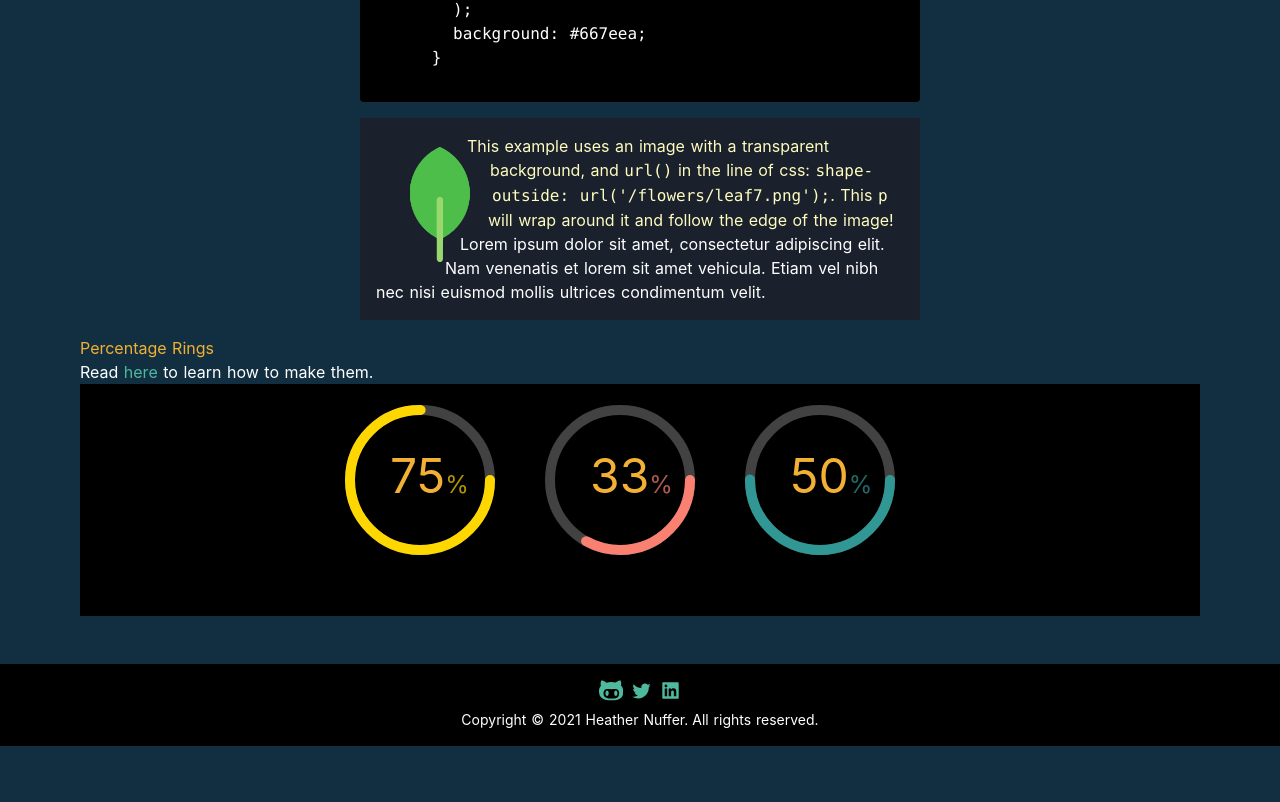
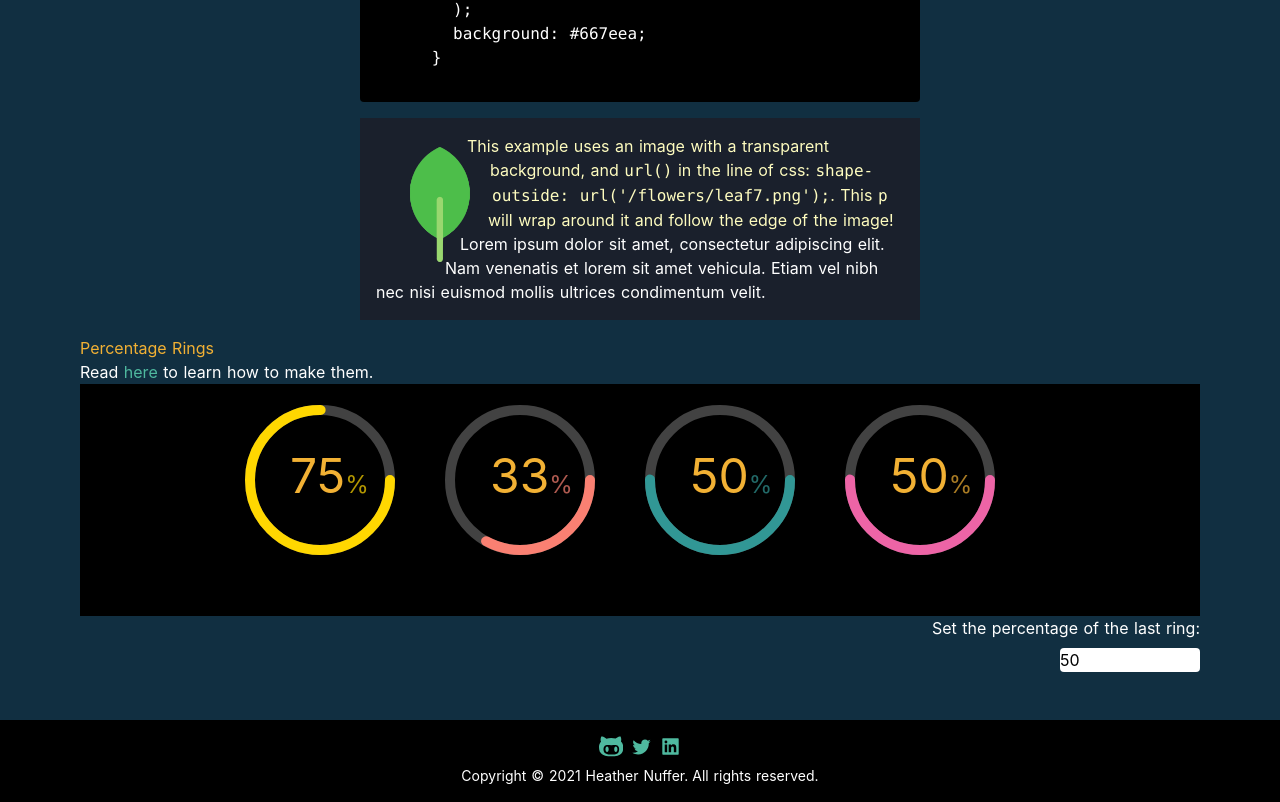
Before and after one commit to ethyl2/nuxt-experiment, a Nuxt app: page /arts/shapes in a window 1280 px wide. Shown: the part 3752-4554 px from the top of the page. Before the commit the page ends 4498 px from the top, so only its background shows below. Built offline with nearby package versions, Linux system fonts and the light colour scheme; a web font is replaced by a local one.

Commit message:
Feat: User can specify % for last percentage ring

```diff
--- a/pages/arts/shapes.vue
+++ b/pages/arts/shapes.vue
@@ -1,4 +1,8 @@
-<style scoped>
+<style>
+:root {
+  --custom: 50;
+}
+
 .triangle {
   width: 0;
   height: 0;
@@ -194,8 +198,6 @@
 }
 
 .rings {
-  display: flex;
-  flex-direction: row;
   padding: 1rem;
   background: black;
   align-items: center;
@@ -205,7 +207,8 @@
 .percent1,
 .percent2,
 .percent3,
-svg,
+.percent4,
+.rings svg,
 circle {
   width: 200px;
   height: 200px;
@@ -242,6 +245,13 @@ circle:nth-child(1) {
 .percent3 circle:nth-child(2) {
   stroke-dashoffset: calc(440 - (440 * 50) / 100);
   stroke: #319795;
+  animation: percent 1.8s linear;
+  animation-delay: 2s;
+}
+
+.percent4 circle:nth-child(2) {
+  stroke-dashoffset: calc(440 - (440 * var(--custom)) / 100);
+  stroke: #ed64a6;
   animation: percent 1.8s linear;
   animation-delay: 2s;
 }
@@ -589,7 +599,7 @@ circle:nth-child(1) {
         >
         to learn how to make them.
       </p>
-      <div class="rings">
+      <div class="rings flex flex-col md:flex-row">
         <div class="percent1">
           <svg>
             <circle cx="70" cy="70" r="70"></circle>
@@ -617,6 +627,25 @@ circle:nth-child(1) {
             <h2>50<span>%</span></h2>
           </div>
         </div>
+        <div class="percent4">
+          <svg>
+            <circle cx="70" cy="70" r="70"></circle>
+            <circle cx="70" cy="70" r="70"></circle>
+          </svg>
+          <div class="number">
+            <h2>{{ customPercent }}<span>%</span></h2>
+          </div>
+        </div>
+      </div>
+      <div class="flex flex-col items-end space-y-2 w-full md:w-1/4 ml-auto">
+        <label for="percent-input">Set the percentage of the last ring:</label>
+        <input
+          id="percent-input"
+          v-model="customPercent"
+          type="number"
+          class="text-black rounded w-1/2"
+          max="100"
+        />
       </div>
     </section>
   </div>
@@ -625,5 +654,17 @@ circle:nth-child(1) {
 <script>
 export default {
   name: 'CssShapes',
+  data() {
+    return {
+      customPercent: 50,
+    }
+  },
+  mounted() {
+    const percentInput = document.getElementById('percent-input')
+    percentInput.addEventListener('change', move, false)
+    function move() {
+      document.documentElement.style.setProperty('--custom', percentInput.value)
+    }
+  },
 }
 </script>
```
